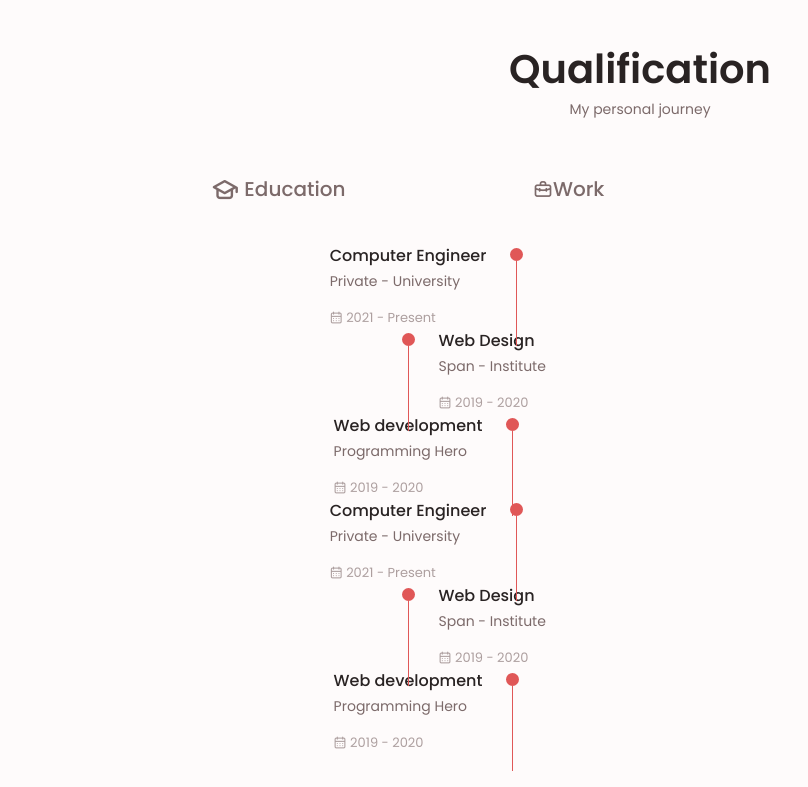
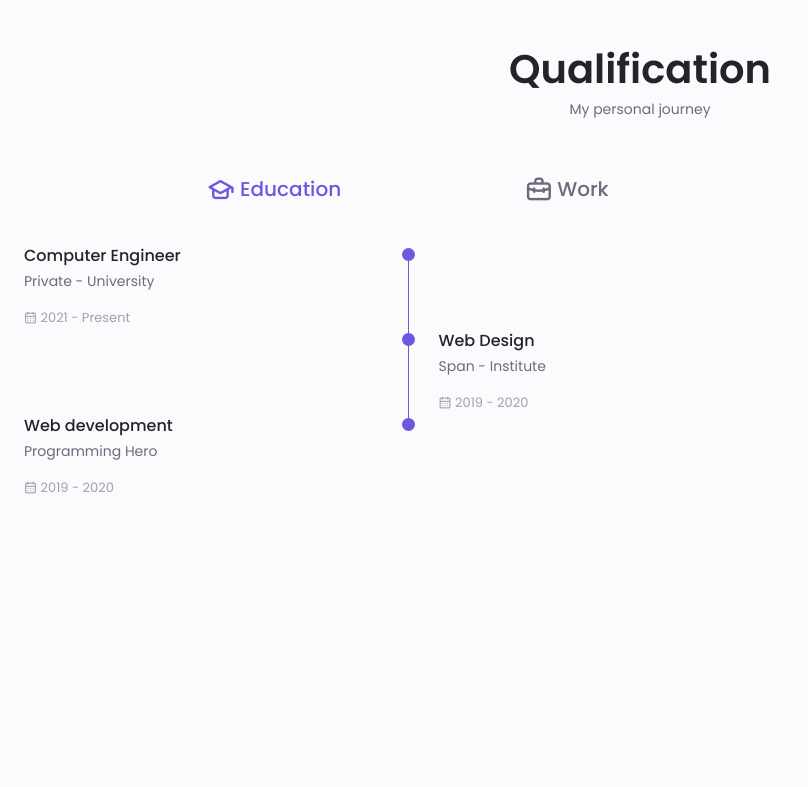
Before and after one commit to RAHATosman/personal-portfolio, a plain HTML site: page index.html in a window 1280 px wide. Shown: the part 2119-2906 px from the top of the page, without its empty margins (0-808 px from the left). After the commit the page ends 2729 px from the top, so only its background shows below. Drawn offline with nearby package versions, Linux system fonts and the light colour scheme.

Commit message:
<span class=qualification__rounder></span>

```diff
--- a/index.html
+++ b/index.html
@@ -329,22 +329,21 @@
 
             <div class="qualification__container container">
                 <div class="qualification__tabs">
-                    <div class="qualification__button button--flex">
+                    <div class="qualification__button button--flex qualification__active" data-target='#education'>
                         <i class="uil uil-graduation-cap qualification__icon"></i>
                         Education
                     </div>
-                    <div class="qualification__button button--flex">
-                        <i class="uil uil-briefcase-alt"></i>
+                    <div class="qualification__button button--flex" data-target='#work'>
+                        <i class="uil uil-briefcase-alt qualification__icon"></i>
                         Work
                     </div>
                 </div>
 
-                <div class="qualification__section">
+                <div class="qualification__sections">
                                 <!-- ==========Qualification content 1 ========== -->
                     <div class="qualification__content qualification__active" data-content id="education">
                                     <!-- ==========Qualification 1 ========== -->
-                        <div class="qualification__data" data-content id="education">
-                            <div></div>
+                        <div class="qualification__data">
 
                             <div>
                                 <h3 class="qualification__title">Computer Engineer</h3>
@@ -363,12 +362,10 @@
                                     <!-- ==========Qualification 2 ========== -->
                         <div class="qualification__data">
                             <div></div>
-
                             <div>
                                 <span class="qualification__rounder"></span>
                                 <span class="qualification__line"></span>
                             </div>
-
                             <div>
                                 <h3 class="qualification__title">Web Design</h3>
                                 <span class="qualification__subtitle">Span - Institute</span>
@@ -377,11 +374,12 @@
                                     2019 - 2020
                                 </div>
                             </div>
+
+
                         </div>
 
                                     <!-- ==========Qualification 3 ========== -->
                         <div class="qualification__data">
-                            <div></div>
 
                             <div>
                                 <h3 class="qualification__title">Web development</h3>
@@ -393,7 +391,7 @@
                             </div>
                             <div>
                                 <span class="qualification__rounder"></span>
-                                <span class="qualification__line"></span>
+                                <!-- <span class="qualification__line"></span> -->
                             </div>
                         </div>
 
@@ -401,51 +399,31 @@
 
                     </div>
                                 <!-- ==========Qualification content 2 ========== -->
-                    <div class="qualification__content" data-content id="education">
+                    <div class="qualification__content" data-content id="work">
                                     <!-- ==========Qualification 1 ========== -->
                         <div class="qualification__data">
                             <div></div>
-
                             <div>
-                                <h3 class="qualification__title">Computer Engineer</h3>
-                                <span class="qualification__subtitle">Private - University</span>
+                                <span class="qualification__rounder"></span>
+                                <span class="qualification__line"></span>
+                            </div>
+                            <div>
+                                <h3 class="qualification__title">Frontend Developer</h3>
+                                <span class="qualification__subtitle">Freelancing</span>
                                 <div class="qualification__calender">
                                     <i class="uil uil-calendar-alt"></i>
                                     2021 - Present
                                 </div>
                             </div>
-                            <div>
-                                <span class="qualification__rounder"></span>
-                                <span class="qualification__line"></span>
-                            </div>
+
                         </div>
 
                                     <!-- ==========Qualification 2 ========== -->
                         <div class="qualification__data">
-                            <div></div>
 
                             <div>
-                                <span class="qualification__rounder"></span>
-                                <span class="qualification__line"></span>
-                            </div>
-
-                            <div>
-                                <h3 class="qualification__title">Web Design</h3>
+                                <h3 class="qualification__title">---Web Design</h3>
                                 <span class="qualification__subtitle">Span - Institute</span>
-                                <div class="qualification__calender">
-                                    <i class="uil uil-calendar-alt"></i>
-                                    2019 - 2020
-                                </div>
-                            </div>
-                        </div>
-
-                                    <!-- ==========Qualification 3 ========== -->
-                        <div class="qualification__data">
-                            <div></div>
-
-                            <div>
-                                <h3 class="qualification__title">Web development</h3>
-                                <span class="qualification__subtitle">Programming Hero</span>
                                 <div class="qualification__calender">
                                     <i class="uil uil-calendar-alt"></i>
                                     2019 - 2020
@@ -455,6 +433,24 @@
                                 <span class="qualification__rounder"></span>
                                 <span class="qualification__line"></span>
                             </div>
+                        </div>
+
+                                    <!-- ==========Qualification 3 ========== -->
+                        <div class="qualification__data">
+                            <div></div>
+                            <div>
+                                <span class="qualification__rounder"></span>
+                                <span class="qualification__line"></span>
+                            </div>
+                            <div>
+                                <h3 class="qualification__title">---Web development</h3>
+                                <span class="qualification__subtitle">Programming Hero</span>
+                                <div class="qualification__calender">
+                                    <i class="uil uil-calendar-alt"></i>
+                                    2019 - 2020
+                                </div>
+                            </div>
+
                         </div>
 
 
--- a/mein.js
+++ b/mein.js
@@ -49,8 +49,24 @@ skillsHeader.forEach((el) =>{
 })
 
 /*==================== QUALIFICATION TABS ====================*/
+const tabs = document.querySelectorAll('[data-target]'),
+      tabContents = document.querySelectorAll('[data-content]')
 
+tabs.forEach(tab => {
+    tab.addEventListener('click', () =>{
+        const target = document.querySelector(tab.dataset.target)
 
+        tabContents.forEach(tabContent =>{
+            tabContent.classList.remove('qualification__active')
+        })
+        target.classList.add('qualification__active')
+
+        tabs.forEach(tab =>{
+            tab.classList.remove('qualification__active')
+        })
+        tab.classList.add('qualification__active')
+    })
+})
 /*==================== SERVICES MODAL ====================*/
 
 
--- a/style.css
+++ b/style.css
@@ -3,7 +3,7 @@
 :root {
     --header-height: 3rem;
     /* Change favorite color */
-    --hue-color: 0 ; /*Purple 250 - Green 142 - Blue 230 - Pink 340*/
+    --hue-color: 250 ; /*Purple 250 - Green 142 - Blue 230 - Pink 340*/
 
     /* HSL color mode */
     --first-color: hsl(var(--hue-color),69%,61%);
@@ -566,6 +566,18 @@ img{
     transform: translate(6px, -7px);
 }
 
+.qualification [data-content]{
+    display: none;
+
+}
+
+.qualification__active[data-content]{
+    display: block;
+}
+
+.qualification__button.qualification__active{
+    color: var(--first-color);
+}
 
 /*==================== SERVICES ====================*/
 
```
